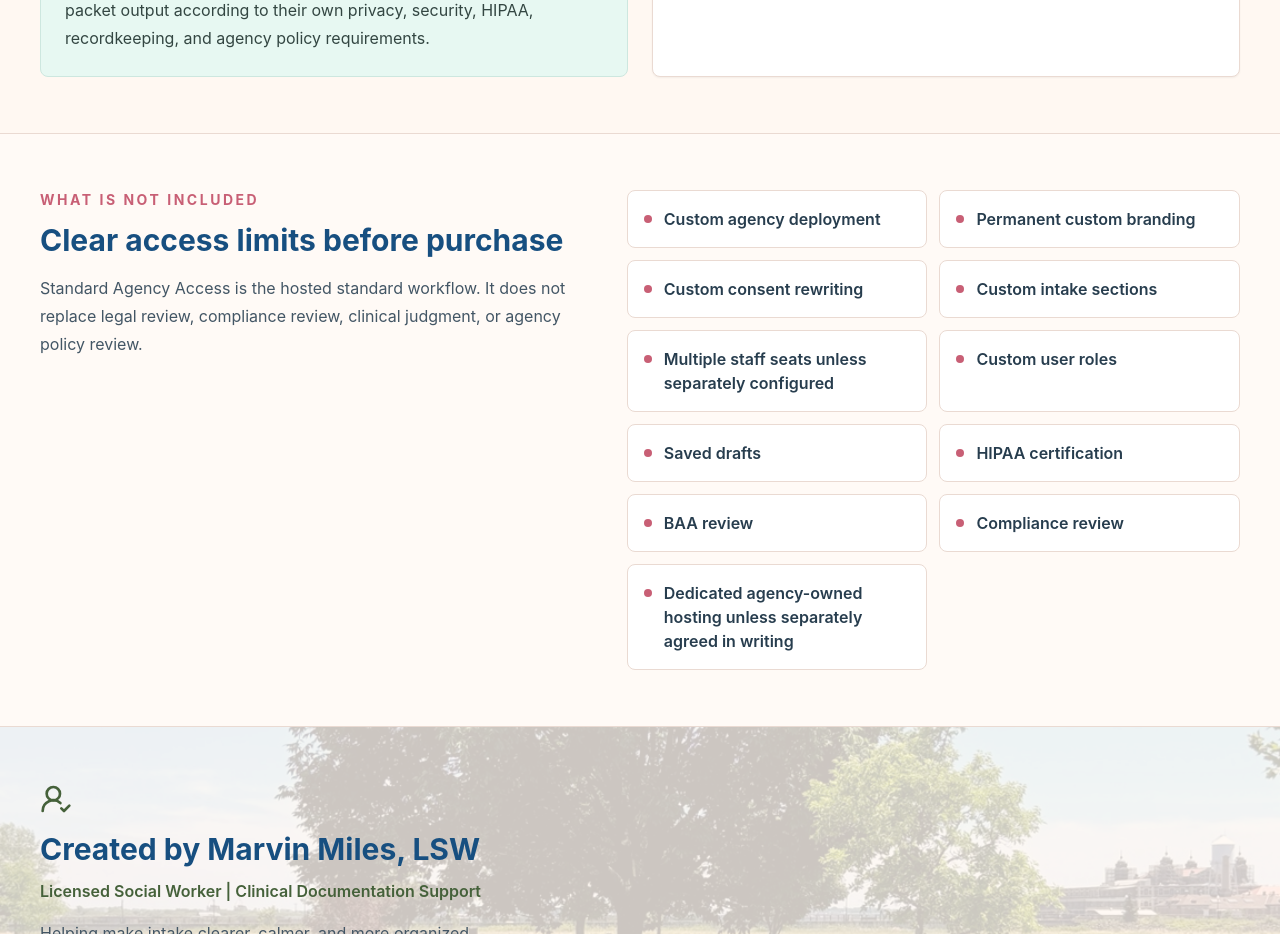
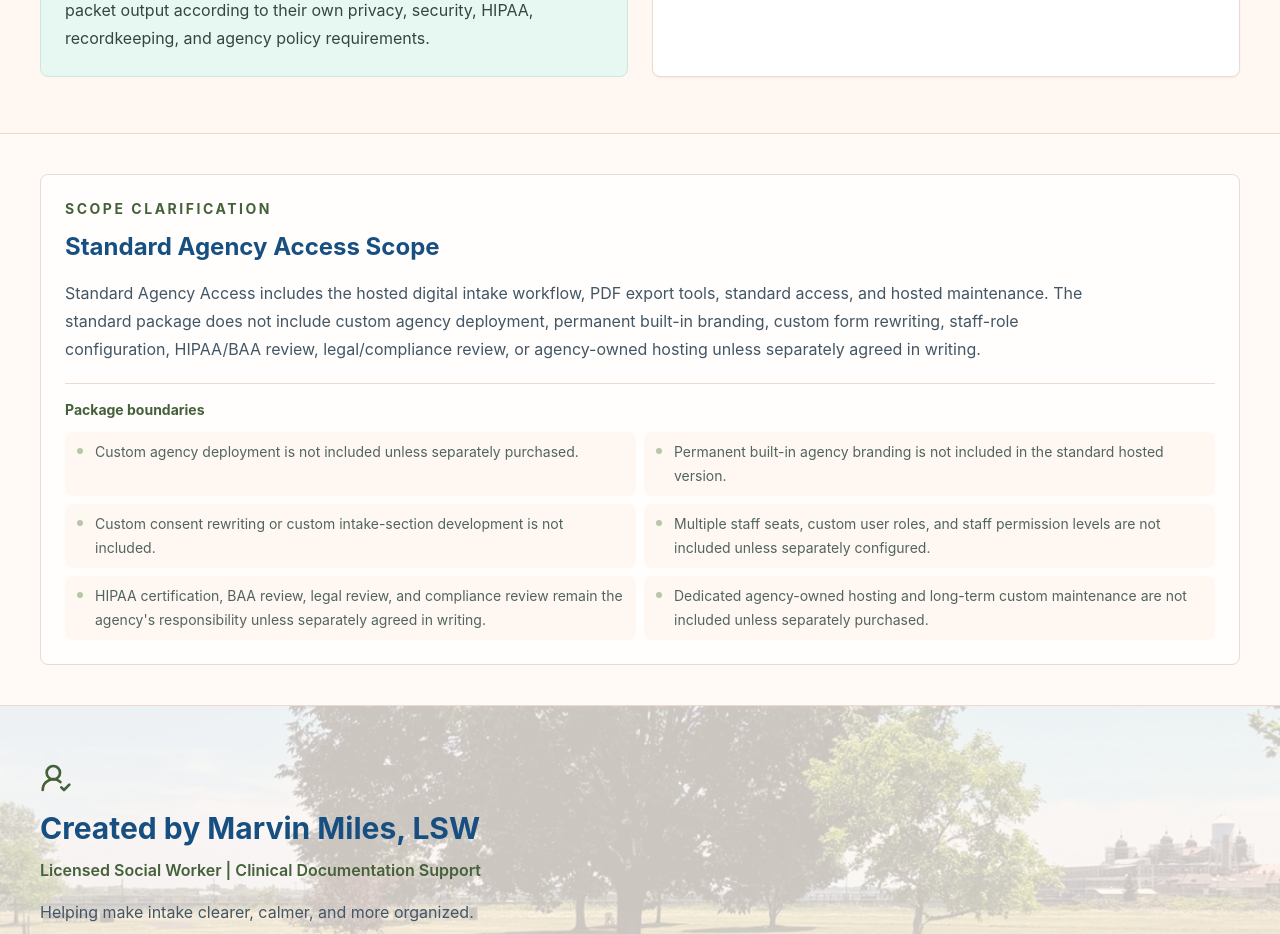
Before and after one commit to misiahmiles-ui/psychosocial-intake-packet, a Next.js app: page / in a window 1280 px wide. Shown: the part 2440-3374 px from the top of the page. Built offline with nearby package versions, Linux system fonts and the light colour scheme.

Commit message:
Refine standard agency access scope copy

```diff
--- a/components/marketing/AdultDayIntakeProMarketing.tsx
+++ b/components/marketing/AdultDayIntakeProMarketing.tsx
@@ -35,18 +35,13 @@ const supports = [
   "Care planning and referral considerations"
 ];
 
-const notIncluded = [
-  "Custom agency deployment",
-  "Permanent custom branding",
-  "Custom consent rewriting",
-  "Custom intake sections",
-  "Multiple staff seats unless separately configured",
-  "Custom user roles",
-  "Saved drafts",
-  "HIPAA certification",
-  "BAA review",
-  "Compliance review",
-  "Dedicated agency-owned hosting unless separately agreed in writing"
+const packageBoundaries = [
+  "Custom agency deployment is not included unless separately purchased.",
+  "Permanent built-in agency branding is not included in the standard hosted version.",
+  "Custom consent rewriting or custom intake-section development is not included.",
+  "Multiple staff seats, custom user roles, and staff permission levels are not included unless separately configured.",
+  "HIPAA certification, BAA review, legal review, and compliance review remain the agency's responsibility unless separately agreed in writing.",
+  "Dedicated agency-owned hosting and long-term custom maintenance are not included unless separately purchased."
 ];
 
 const workflowCards = [
@@ -274,27 +269,39 @@ export function AdultDayIntakeProMarketing() {
       </section>
 
       <section className="border-y border-[#eadad2] bg-[#fffaf6]">
-        <div className="mx-auto grid max-w-7xl gap-8 px-5 py-14 sm:px-8 lg:grid-cols-[0.95fr_1.05fr] lg:px-10">
-          <div>
-            <p className="text-sm font-bold uppercase tracking-[0.18em] text-[#c85f75]">
-              What Is Not Included
+        <div className="mx-auto max-w-7xl px-5 py-10 sm:px-8 lg:px-10">
+          <div className="rounded-lg border border-[#eadad2] bg-white/80 p-5 sm:p-6">
+            <p className="text-sm font-bold uppercase tracking-[0.18em] text-[#45613a]">
+              Scope clarification
             </p>
-            <h2 className="mt-3 text-3xl font-bold tracking-normal text-[#174f80]">
-              Clear access limits before purchase
+            <h2 className="mt-3 text-2xl font-bold tracking-normal text-[#174f80]">
+              Standard Agency Access Scope
             </h2>
-            <p className="mt-4 leading-7 text-[#435665]">
-              Standard Agency Access is the hosted standard workflow. It does
-              not replace legal review, compliance review, clinical judgment, or
-              agency policy review.
+            <p className="mt-4 max-w-5xl leading-7 text-[#435665]">
+              Standard Agency Access includes the hosted digital intake
+              workflow, PDF export tools, standard access, and hosted
+              maintenance. The standard package does not include custom agency
+              deployment, permanent built-in branding, custom form rewriting,
+              staff-role configuration, HIPAA/BAA review, legal/compliance
+              review, or agency-owned hosting unless separately agreed in
+              writing.
             </p>
-          </div>
-          <div className="grid gap-3 sm:grid-cols-2">
-            {notIncluded.map((item) => (
-              <div key={item} className="flex gap-3 rounded-lg border border-[#eadad2] bg-white p-4">
-                <span className="mt-2 h-2 w-2 shrink-0 rounded-full bg-[#c85f75]" />
-                <span className="font-semibold text-[#273d4e]">{item}</span>
+            <div className="mt-5 border-t border-[#eadad2] pt-4">
+              <p className="text-sm font-bold text-[#45613a]">
+                Package boundaries
+              </p>
+              <div className="mt-3 grid gap-2 sm:grid-cols-2">
+                {packageBoundaries.map((item) => (
+                  <div
+                    key={item}
+                    className="flex gap-3 rounded-lg bg-[#fff8f2] px-3 py-2 text-sm leading-6 text-[#52645f]"
+                  >
+                    <span className="mt-2 h-1.5 w-1.5 shrink-0 rounded-full bg-[#b8c7a7]" />
+                    <span>{item}</span>
+                  </div>
+                ))}
               </div>
-            ))}
+            </div>
           </div>
         </div>
       </section>
```
